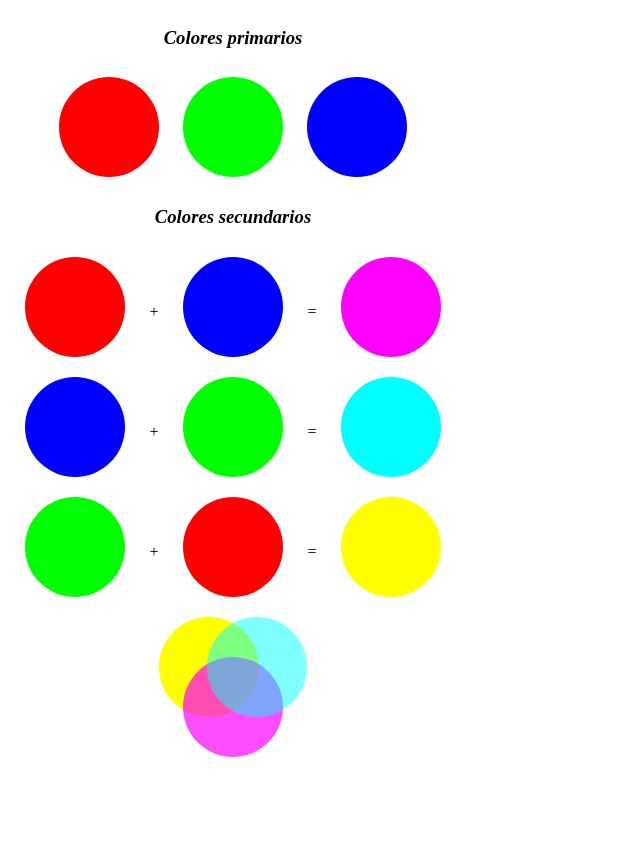
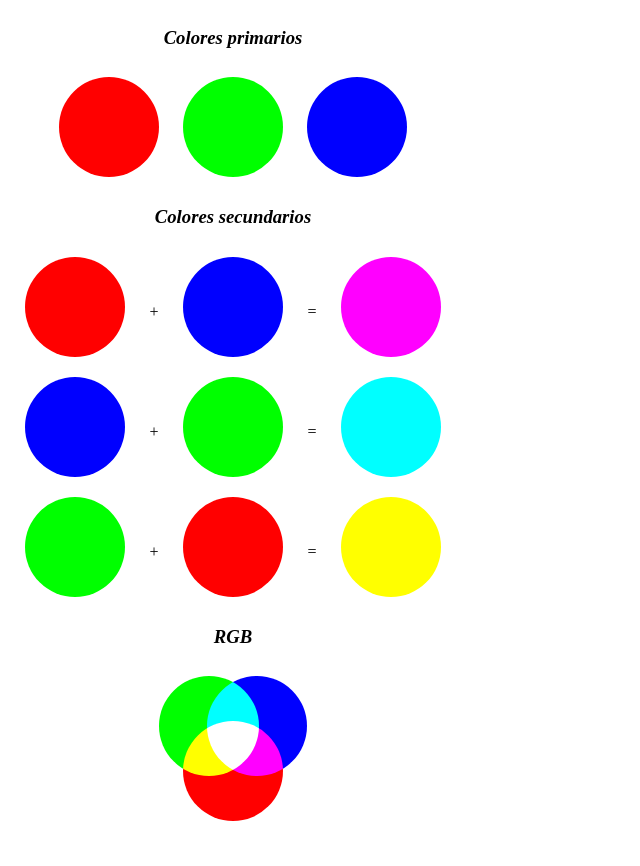
Before and after one commit to LiaPuigmi/cssExercises, a plain HTML site: page ejercicioColores.html in a window 1280 px wide. Shown: the whole page, without its empty margins (0-640 px from the left). Drawn offline with Linux system fonts and the light colour scheme.

Commit message:
color exercise donee

```diff
--- a/css/styleColores.css
+++ b/css/styleColores.css
@@ -66,25 +66,29 @@ p{
 }
 
 .row2{
-    height: 240px;
+    height: 200px;
+
 }
 
 .red2{
     position: relative;
-    top: 40px;
-    background-color: rgba(255, 0, 255, 0.7);
+    top: 45px;
+    background-color: rgba(255, 0, 0,1);
+    mix-blend-mode: screen;
 
 }
 
 .green2{
     position: relative;
     left: 100px;
-    background-color: rgba(255, 255, 0, 1);
+    background-color: rgba(0, 255, 0, 1);
+    mix-blend-mode: screen;
 
 }
 
 .blue2{
     position: relative;
     left: -100px;
-    background-color: rgba(0, 255, 255, 0.5);
+    background-color: rgba(0, 0, 255, 1);
+    mix-blend-mode:screen;
 }
--- a/ejercicioColores.html
+++ b/ejercicioColores.html
@@ -36,6 +36,7 @@
              <p>=</p>
              <div class="yellow"></div>
          </section>
+         <h3>RGB</h3>
          <section class="row row2">
             <div class="green green2"></div>
             <div class="red red2"></div>
```
